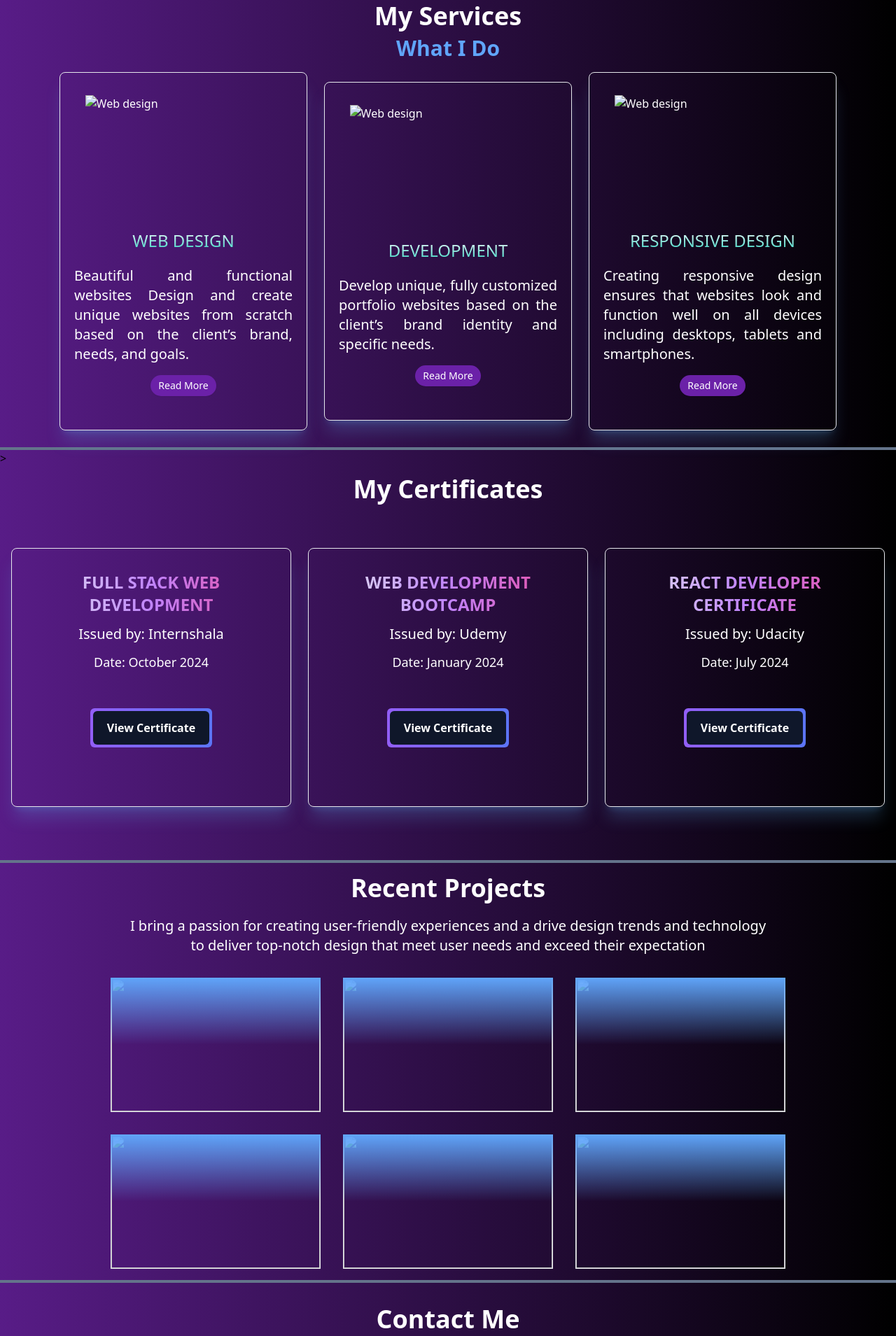
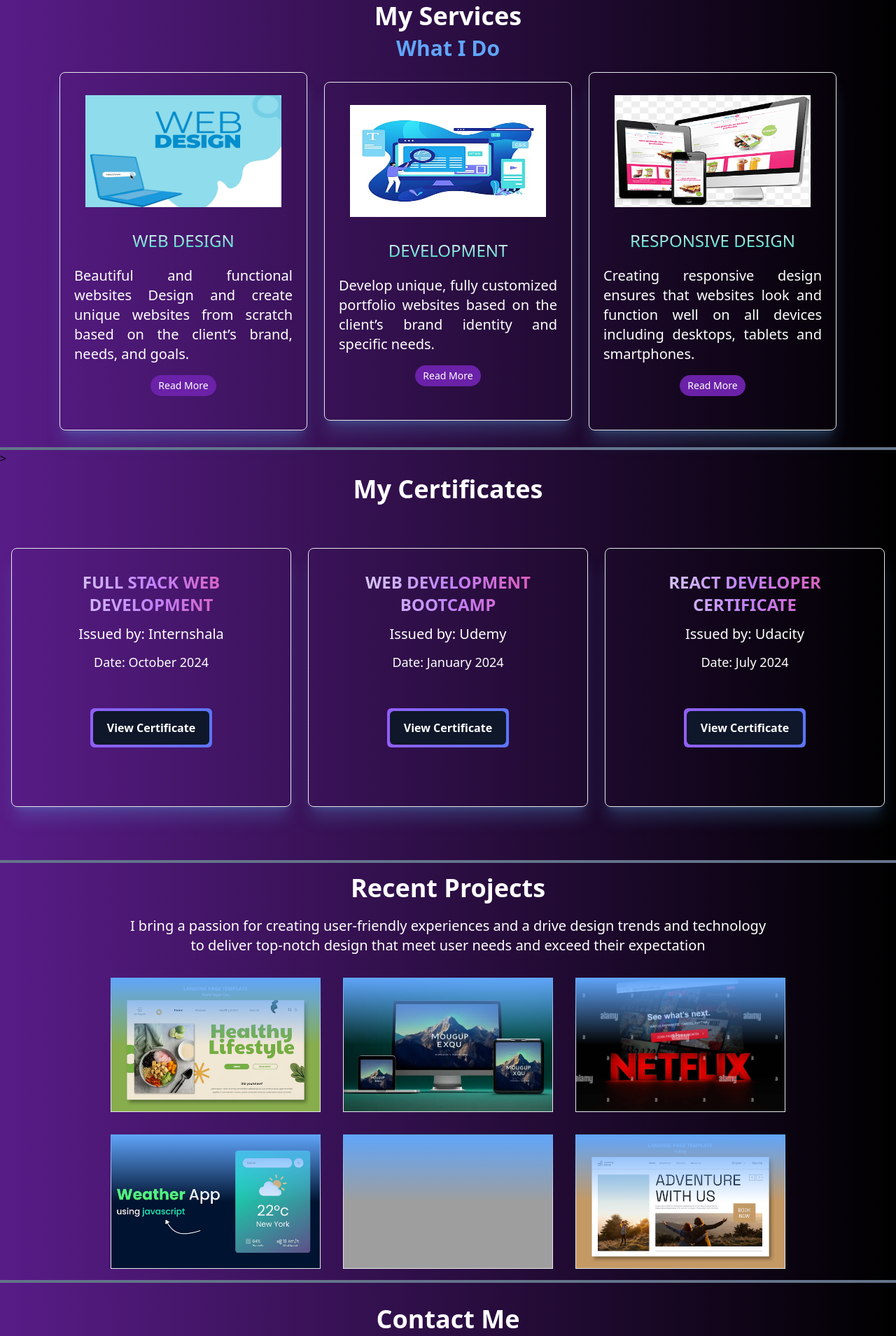
Before and after one commit to Anitakushare/Portfollio, a plain HTML site: page index.html in a window 1280 px wide. Shown: the part 1151-3060 px from the top of the page at 70% size. Drawn offline with Linux system fonts and the light colour scheme; the site is published under a folder, as on GitHub Pages, so addresses that start at the root find nothing.

Commit message:
Update index.html

```diff
--- a/index.html
+++ b/index.html
@@ -256,7 +256,7 @@
     <div class="flex flex-col m-auto md:flex-row justify-center items-center gap-12 md:gap-6 text-white">
       <div
         class="w-[300px] md:w-[354px] px-5 py-8 rounded-lg border border-purple shadow-[#5dadec3b] cursor-pointer shadow-xl transition-shadow duration-300 hover:shadow-lg hover:shadow-gray-400 hover:scale-105 ">
-        <img src="/images/webdesign.png" alt="Web design" class="w-[90%] mb-8 mx-auto h-40">
+        <img src="./images/webdesign.png" alt="Web design" class="w-[90%] mb-8 mx-auto h-40">
         <h3
           class=" text-center text-2xl lg:my-5 uppercase bg-gradient-to-t from-teal-400 to-white text-transparent bg-clip-text">
           Web Design</h3>
@@ -271,7 +271,7 @@
       </div>
       <div
         class="w-[300px] md:w-[354px]  px-5 py-8 rounded-lg border border-purple shadow-[#5dadec3b] cursor-pointer shadow-xl transition-shadow duration-300 hover:shadow-lg hover:shadow-gray-400 hover:scale-105">
-        <img src="/images/webc.jpg" alt="Web design" class="w-[90%] mb-8 mx-auto md:h-40">
+        <img src="./images/webc.jpg" alt="Web design" class="w-[90%] mb-8 mx-auto md:h-40">
         <h3
           class=" text-center text-2xl my-5 uppercase bg-gradient-to-t from-teal-400 to-white text-transparent bg-clip-text">
           Development</h3>
@@ -288,7 +288,7 @@
       </div>
       <div
         class="w-[300px] md:w-[354px] px-5 py-8 rounded-lg border border-purple shadow-[#5dadec3b] cursor-pointer shadow-xl transition-shadow duration-300 hover:shadow-lg hover:shadow-gray-400 hover:scale-105">
-        <img src="/images/free1.png" alt="Web design" class="w-[90%] mb-8 mx-auto lg:h-40 md:h-32">
+        <img src="./images/free1.png" alt="Web design" class="w-[90%] mb-8 mx-auto lg:h-40 md:h-32">
         <h3
           class="text-center text-2xl lg:my-5 uppercase bg-gradient-to-t from-teal-400 to-white text-transparent bg-clip-text">
           Responsive Design</h3>
@@ -318,7 +318,7 @@
           Full Stack Web Development</h3>
         <p class="text-xl md:p-3 whitespace-pre-wrap">Issued by: Internshala</p>
         <p class="text-lg">Date: October 2024</p>
-        <a href="/images/certificate1.png" target="_blank" rel="noopener noreferrer" class="">
+        <a href="./images/certificate1.png" target="_blank" rel="noopener noreferrer" class="">
           <div class="flex h-40 w-full flex-row items-center justify-center">
             <button
               class="animate-border inline-block rounded-md bg-white bg-gradient-to-r from-red-500 via-purple-500 to-blue-500 bg-[length:400%_400%] p-1">
@@ -335,7 +335,7 @@
           Web Development Bootcamp</h3>
         <p class="text-xl p-3">Issued by: Udemy</p>
         <p class="text-lg">Date: January 2024</p>
-      <a href="/images/certificate2.png" target="_blank" rel="noopener noreferrer" class="">
+      <a href="./images/certificate2.png" target="_blank" rel="noopener noreferrer" class="">
           <div class="flex h-40 w-full flex-row items-center justify-center">
             <button
               class="animate-border inline-block rounded-md bg-white bg-gradient-to-r from-red-500 via-purple-500 to-blue-500 bg-[length:400%_400%] p-1">
@@ -352,7 +352,7 @@
           React Developer Certificate</h3>
         <p class="text-xl p-3">Issued by: Udacity</p>
         <p class="text-lg ">Date: July 2024</p>
-        <a href="/images/certificate1.png" target="_blank" rel="noopener noreferrer">
+        <a href="./images/certificate1.png" target="_blank" rel="noopener noreferrer">
           <div class="flex h-40 w-full flex-row items-center justify-center">
             <button
               class="animate-border inline-block rounded-md bg-white bg-gradient-to-r from-red-500 via-purple-500 to-blue-500 bg-[length:400%_400%] p-1">
@@ -376,7 +376,7 @@
       <div class="grid grid-cols-1 md:grid-cols-2 lg:grid-cols-3 gap-8">
         <div class="group relative item-center justify-center overflow-hidden cursor-pointer">
           <div class="md:h-48  md:w-[300px] border border-primary">
-            <img src="/images/blogimg.avif" alt=""
+            <img src="./images/blogimg.avif" alt=""
               class="h-full w-full object-cover group-hover:rotate-3 group-hover:scale-125 transition-transform duration-500">
           </div>
           <div
@@ -395,7 +395,7 @@
 
         <div class="group relative item-center justify-center overflow-hidden cursor-pointer">
           <div class="md:h-48  md:w-[300px] border border-primary shadow-xl shadow-[#5dadec3b]">
-            <img src="/images/responsive.jpg" alt=""
+            <img src="./images/responsive.jpg" alt=""
               class="h-full w-full object-cover group-hover:rotate-3 group-hover:scale-125 transition-transform duration-500">
           </div>
           <div
@@ -412,7 +412,7 @@
         </div>
         <div class="group relative item-center justify-center overflow-hidden cursor-pointer">
           <div class="md:h-48  md:w-[300px] border border-primary shadow-xl shadow-[#5dadec3b]">
-            <img src="/images/netflix.jpg" alt=""
+            <img src="./images/netflix.jpg" alt=""
               class="h-full w-full object-cover group-hover:rotate-3 group-hover:scale-125 transition-transform duration-500">
           </div>
           <div
@@ -429,7 +429,7 @@
         </div>
         <div class="group relative item-center justify-center overflow-hidden cursor-pointer">
           <div class="md:h-48  md:w-[300px] border border-primary shadow-xl shadow-[#5dadec3b]">
-            <img src="/images/weather.jpg" alt=""
+            <img src="./images/weather.jpg" alt=""
               class="h-full w-full object-cover group-hover:rotate-3 group-hover:scale-125 transition-transform duration-500">
           </div>
           <div
@@ -446,7 +446,7 @@
         </div>
         <div class="group relative item-center justify-center overflow-hidden cursor-pointer">
           <div class="md:h-48  md:w-[300px] border border-primary shadow-xl shadow-[#5dadec3b]">
-            <img src="/images/grid1.png" alt=""
+            <img src="./images/grid1.png" alt=""
               class="h-full w-full object-cover group-hover:rotate-3 group-hover:scale-125 transition-transform duration-500">
           </div>
           <div
@@ -463,7 +463,7 @@
         </div>
         <div class="group relative item-center justify-center overflow-hidden cursor-pointer">
           <div class="md:h-48  md:w-[300px] border border-primary shadow-xl shadow-[#5dadec3b]">
-            <img src="/images/travel.avif" alt=""
+            <img src="./images/travel.avif" alt=""
               class="h-full w-full object-cover group-hover:rotate-3 group-hover:scale-125 transition-transform duration-500">
           </div>
           <div
```
